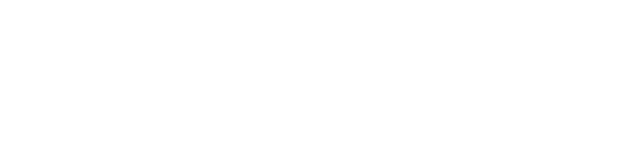
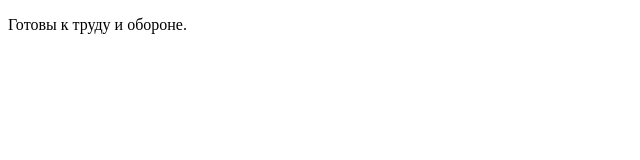
Before and after one commit to kate-ef-web/loftschool-project, a plain HTML site: page index.html in a window 1280 px wide. Shown: the whole page, without its empty margins (0-640 px from the left). Drawn offline with Linux system fonts and the light colour scheme.

Commit message:
Внесла нов.правки

```diff
--- a/index.html
+++ b/index.html
@@ -4,6 +4,7 @@
     <meta charset="UTF-8">
 </head>
 <body>
-
-</foot>
+    <title>Привет. мир!</title>
+    <p>Готовы к труду и обороне.</p>
+</body>
 </html>
```
